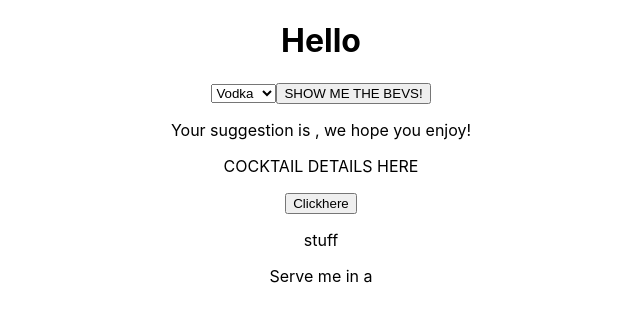
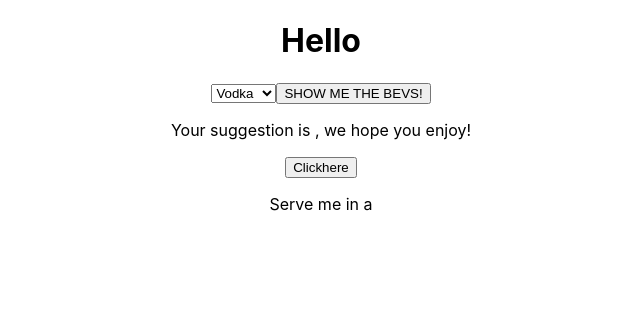
Before and after one commit to elawilkinson/cocktail-saver, a React (Create React App) app: page / in a window 1280 px wide. Shown: the top 322 px of the page, without its empty margins (319-959 px from the left). Built offline with nearby package versions, Linux system fonts and the light colour scheme; no server answers.

Commit message:
Need to smooth out UI and to make it accessible for all cocktail info

```diff
--- a/src/Components/App/App.js
+++ b/src/Components/App/App.js
@@ -32,7 +32,7 @@ function App() {
         lookupURL={lookupURL}
         setLookUpURL={setLookUpURL}
         URL={URL}
-        />
+          />
       <RecipeCard
         spirit={spirit}
         setSpirit={setSpirit}
--- a/src/Components/CocktailDisplay/index.js
+++ b/src/Components/CocktailDisplay/index.js
@@ -12,9 +12,7 @@ function CocktailDisplay ({iURL, individURL, setIndividURL, recipe, setRecipe})
 
    return(
         <div>
-            <p>COCKTAIL DETAILS HERE</p>
             <button onClick={() => {fetchCocktail()}}>Clickhere</button>
-            <p>stuff</p>
         </div>
     )
 }
```
